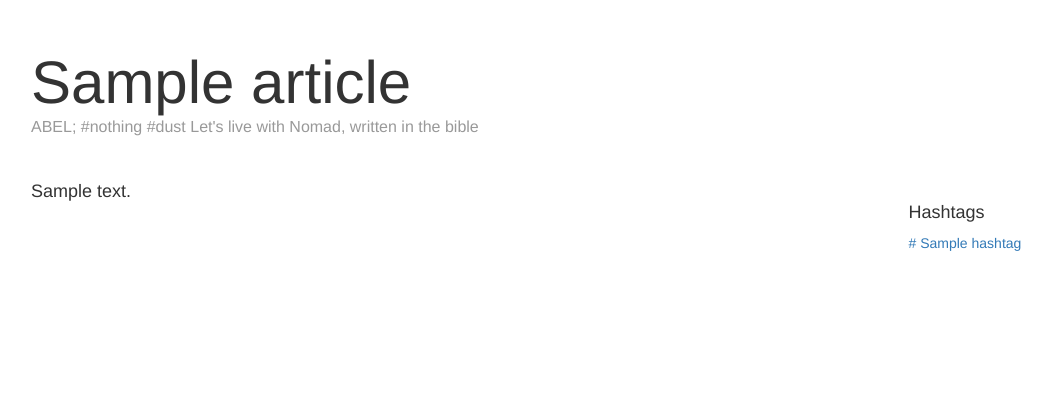
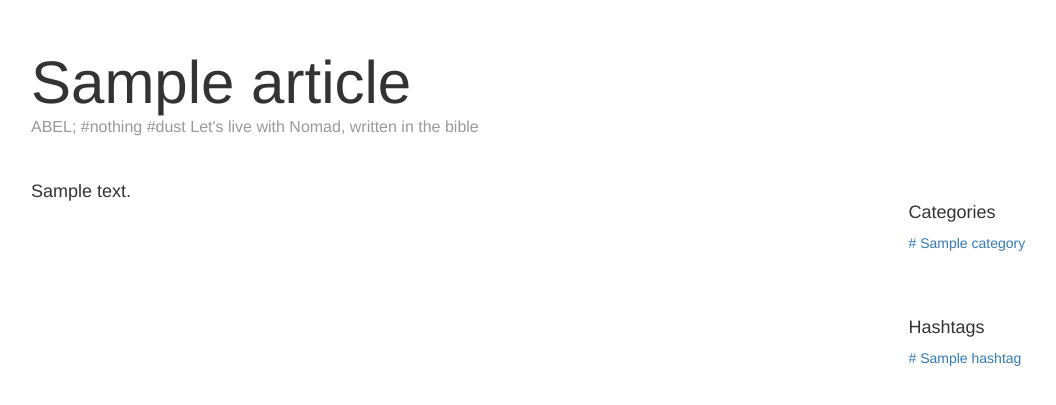
Before and after one commit to livelikeabel/blog-for-office-worker, a Django app: template templates/detail.html in a window 1280 px wide. Shown: the part 40-445 px from the top of the page, without its empty margins (39-1095 px from the left). Run offline with Django 3.2, Linux system fonts and the light colour scheme; the template is opened without the code that fills it: most values are stand-ins (such as "Sample title", 1, 10 or a date in 2020); some libraries are stand-ins or nearby versions.

Commit message:
블로그 글 분류하기

```diff
--- a/templates/detail.html
+++ b/templates/detail.html
@@ -16,6 +16,14 @@
     </div>
     <div class="col-sm-3 col-sm-offset-1 blog-sidebar">
       <div class="sidebar-module">
+        <h4>Categories</h4>
+        <ol class="list-unstyled">
+          {% for category in category_list %}
+          <li><a href="#"># {{ category }}</a></li>
+          {% endfor %}
+        </ol>
+      </div>
+      <div class="sidebar-module">
         <h4>Hashtags</h4>
         <ol class="list-unstyled">
           {% for hashtag in hashtag_list %}
@@ -23,7 +31,6 @@
           {% endfor %}
         </ol>
       </div>
-      <div class="sidebar-module"></div>
     </div>
     <!--sidebar-->
   </div>
```
Also changed, not shown: feed/views.py (+11 -0 lines).
